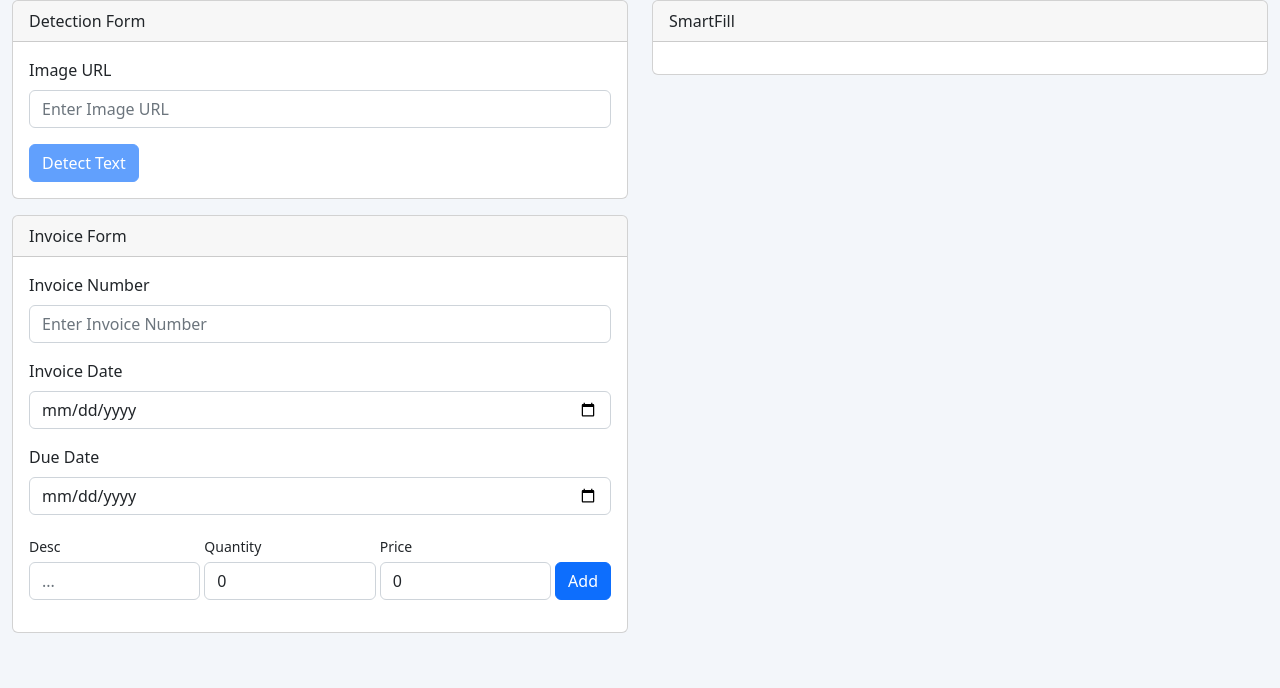
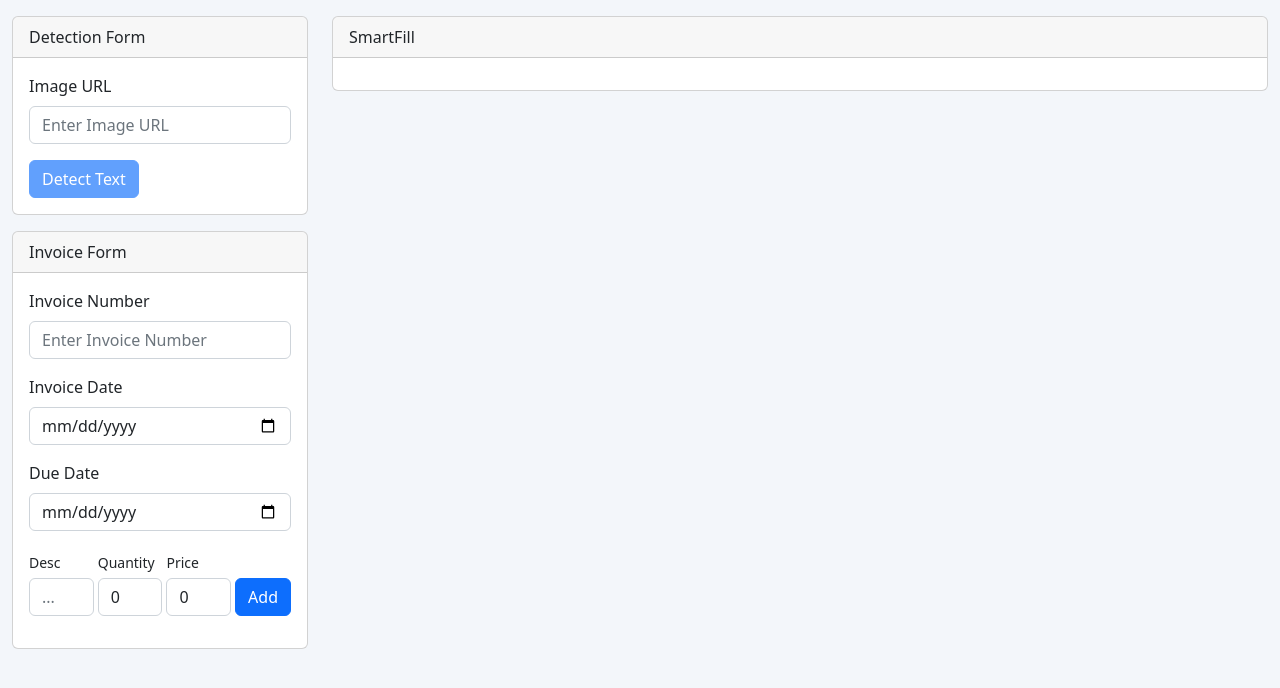
Before and after one commit to azrdfa/tesseract-sanbox, a React (Create React App) app: page / in a window 1280 px wide. Shown: the top 688 px of the page. Built offline with nearby package versions, Linux system fonts and the light colour scheme.

Commit message:
Fix MainPage grid

```diff
--- a/src/pages/MainPage.js
+++ b/src/pages/MainPage.js
@@ -27,7 +27,7 @@ const MainPage = () => {
   return (
     <Container fluid>
       <Row>
-        <Col auto="true">
+        <Col md={12} lg={3} className='mt-3'>
           <Stack gap={3}>
             <DetectionForm
               setOcrData={setOcrData}
@@ -43,7 +43,7 @@ const MainPage = () => {
             />
           </Stack>
         </Col>
-        <Col auto="true">
+        <Col md={12} lg={9} className='mt-3'>
           <SmartFillContainer
             ocrData={ocrData}
             isLoadingOcrData={isLoadingOcrData}
```
